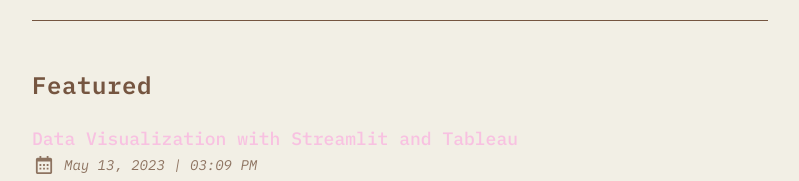
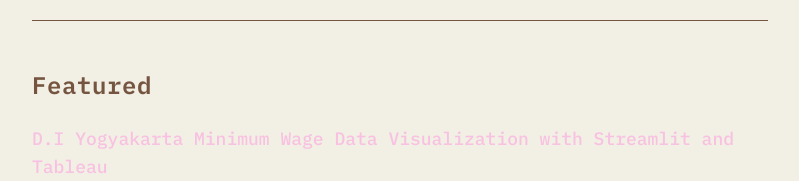
Before and after one commit to gitbarok/gitbarok.github.io, an Astro site: page / in a window 1280 px wide. Shown: the part 619-800 px from the top of the page, without its empty margins (240-1039 px from the left). Built offline with nearby package versions, Linux system fonts and the light colour scheme; Astro itself is replaced by a stand-in of ours; some packages are replaced by stand-ins of ours.

Commit message:
change title post

```diff
--- a/src/content/blog/streamlit-dashboard.md
+++ b/src/content/blog/streamlit-dashboard.md
@@ -1,7 +1,7 @@
 ---
 author: Rizky Mubarok
 pubDatetime: 2023-05-13T23:09:09.000+08:00
-title: Data Visualization with Streamlit and Tableau
+title: D.I Yogyakarta Minimum Wage Data Visualization with Streamlit and Tableau
 postSlug: data-visualization-streamlit-tableau
 featured: true
 tags:
```
